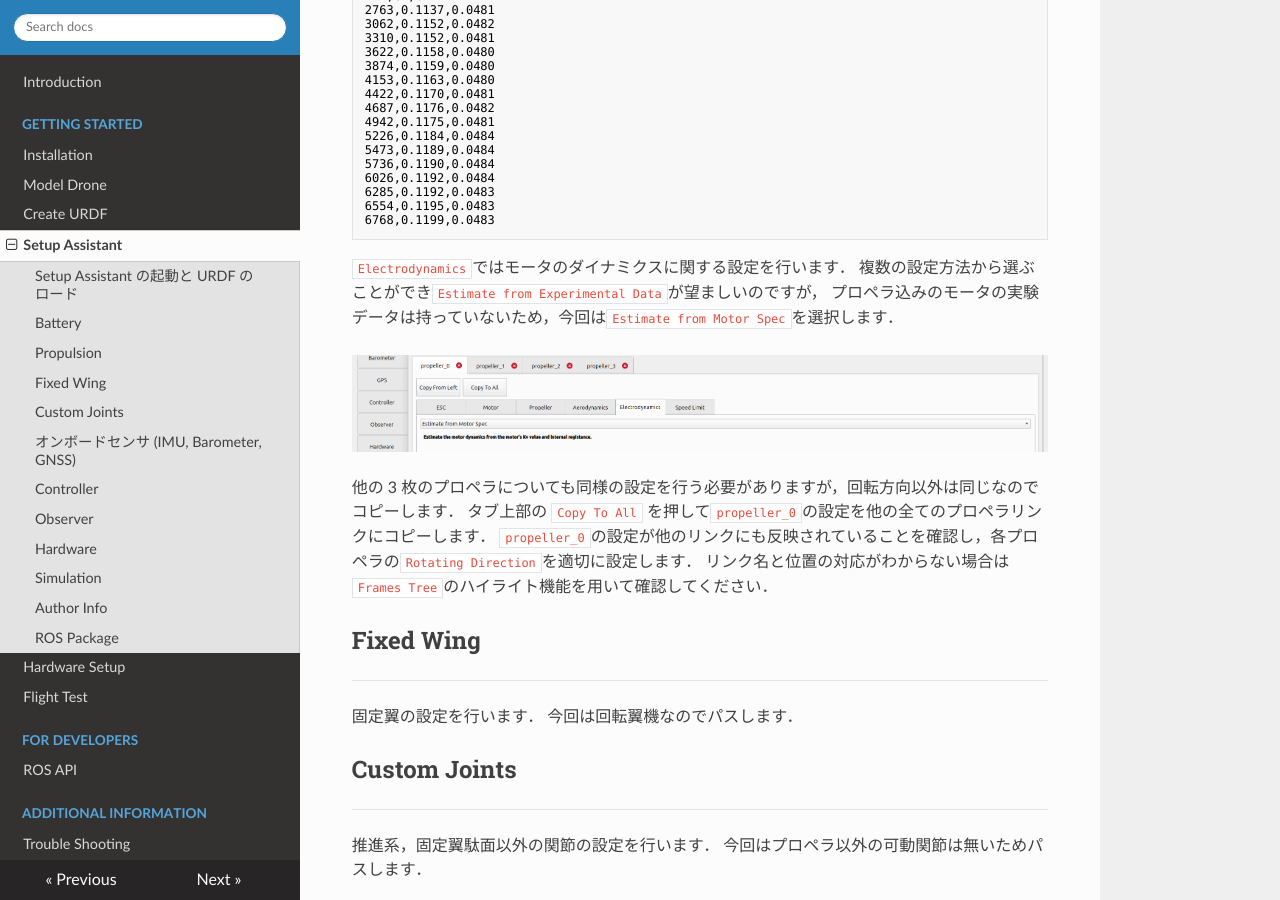
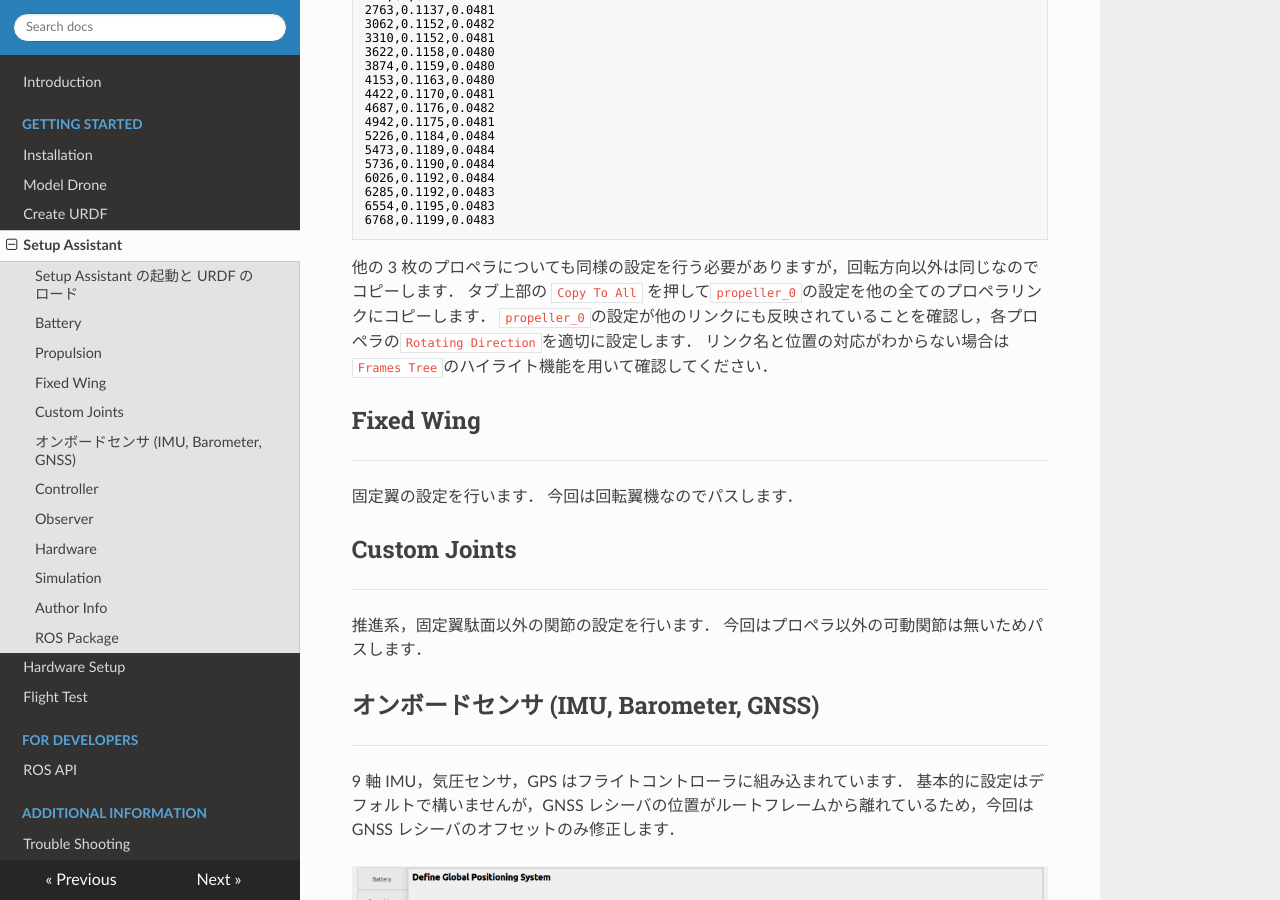
Before and after one commit to TobasFlightControl/tobas_wiki_ja, an MkDocs documentation site: the page built from docs/setup_assistant.md, in a window 1280 px wide and 900 px high, scrolled down 4863 px. Built offline with MkDocs 1.6.1, drawn with Linux system fonts in a browser that asks for light colours; nearby versions of some CDN libraries.

Commit message:
delete: electrodynamics

````diff
--- a/docs/setup_assistant.md
+++ b/docs/setup_assistant.md
@@ -89,12 +89,6 @@ RPM,CT,CP
 6554,0.1195,0.0483
 6768,0.1199,0.0483
 ```
-
-`Electrodynamics`ではモータのダイナミクスに関する設定を行います．
-複数の設定方法から選ぶことができ`Estimate from Experimental Data`が望ましいのですが，
-プロペラ込みのモータの実験データは持っていないため，今回は`Estimate from Motor Spec`を選択します．
-
-![propulsion/electrodynamics](resources/setup_assistant/propulsion/electrodynamics.png)
 
 他の 3 枚のプロペラについても同様の設定を行う必要がありますが，回転方向以外は同じなのでコピーします．
 タブ上部の `Copy To All` を押して`propeller_0`の設定を他の全てのプロペラリンクにコピーします．
````
Also changed, not shown: docs/resources/setup_assistant/propulsion/electrodynamics.png (deleted).
